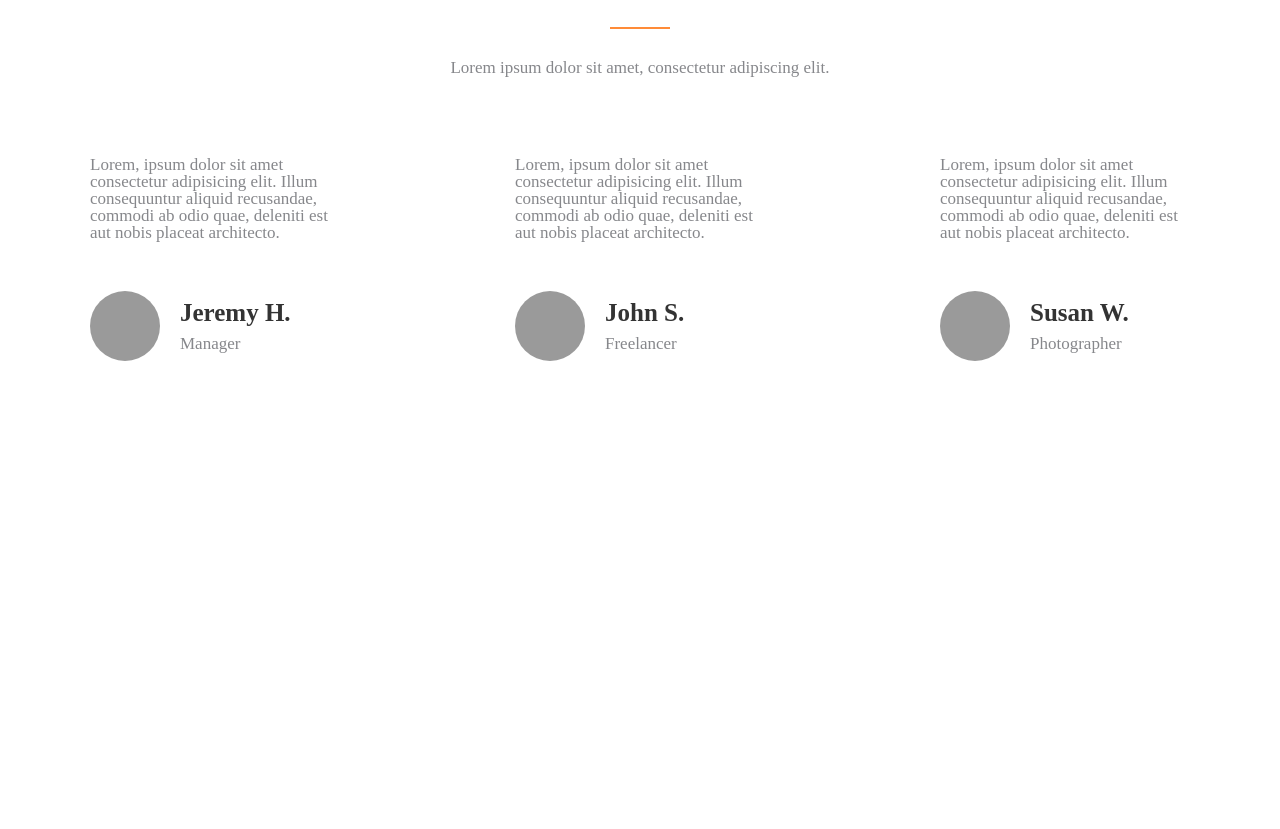
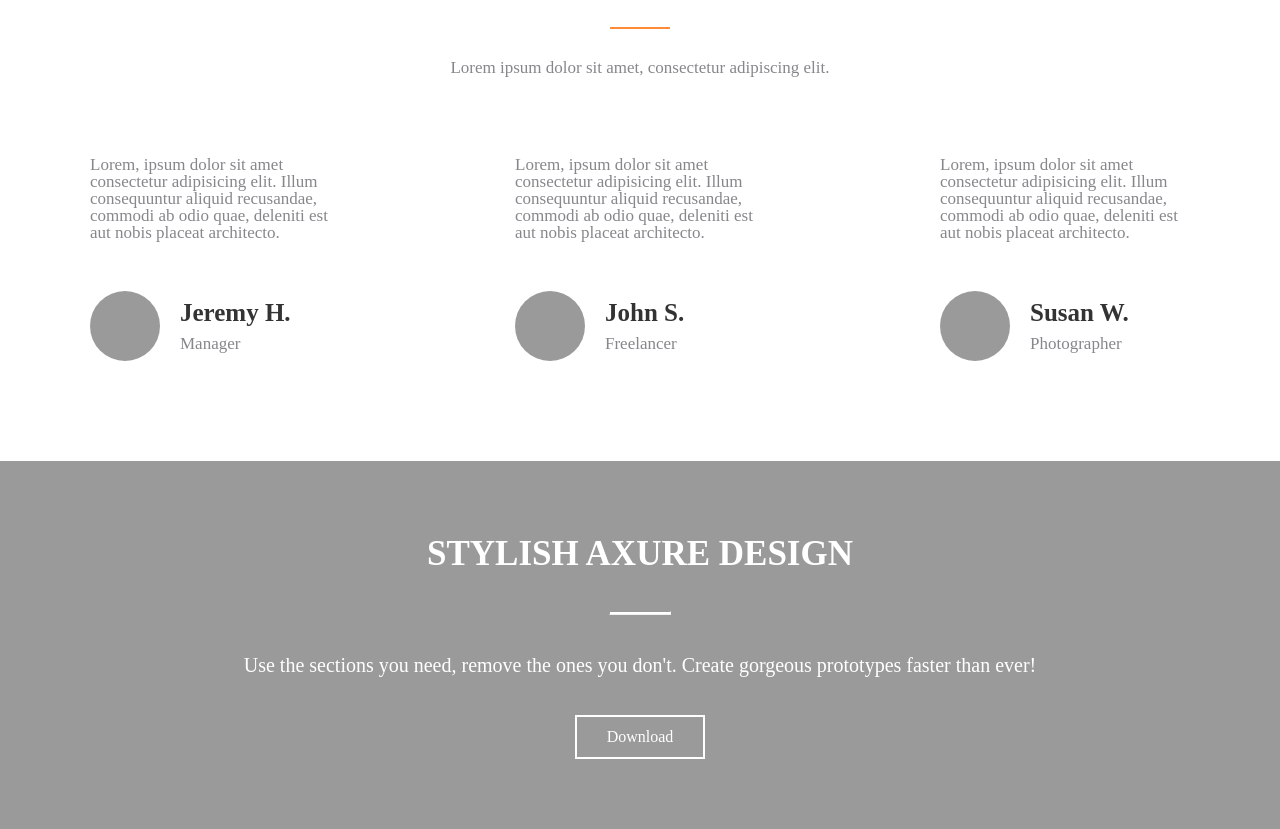
Before and after one commit to Solo66906/AXIT, a plain HTML site: page index.html in a window 1280 px wide. Shown: the part 3069-3898 px from the top of the page. Before the commit the page ends 3530 px from the top, so only its background shows below. Drawn offline with Linux system fonts and the light colour scheme.

Commit message:
Create block Custom

```diff
--- a/index.html
+++ b/index.html
@@ -298,6 +298,23 @@
                 </div>
             </div>
         </section>
+        <section>
+            <div class="custom">
+                <div class="wrapper">
+                    <div class="custom_text">
+                        <h2 class="title">STYLISH AXURE DESIGN</h2>
+                        <hr>
+                        <p class="sub-title">
+                            Use the sections you need, remove the ones you don't.
+                            Create gorgeous prototypes faster than ever!
+                        </p>
+                        <p class="custom_btn">
+                            Download
+                        </p>
+                    </div>
+                </div>
+            </div>
+        </section>
     </main>
     <footer>
 
--- a/style/style.css
+++ b/style/style.css
@@ -376,3 +376,27 @@ hr {
     color: #333333;
 }
 /* Style Testimonials end   */
+/* Style Custom start */
+.custom {
+    background-color: #9a9a9a;
+}
+.custom_text {
+    display: flex;
+    flex-direction: column;
+    align-items: center;
+    color: #fff;
+}
+.title {
+    margin-top: 75px;
+    font-size: 35px;
+}
+.sub-title {
+    font-size: 20px;
+}
+.custom_btn {
+    border: 2px solid;
+    padding: 12px 30px;
+    margin-top: 40px;
+    margin-bottom: 70px;
+}
+/* Style Custom end   */
```
